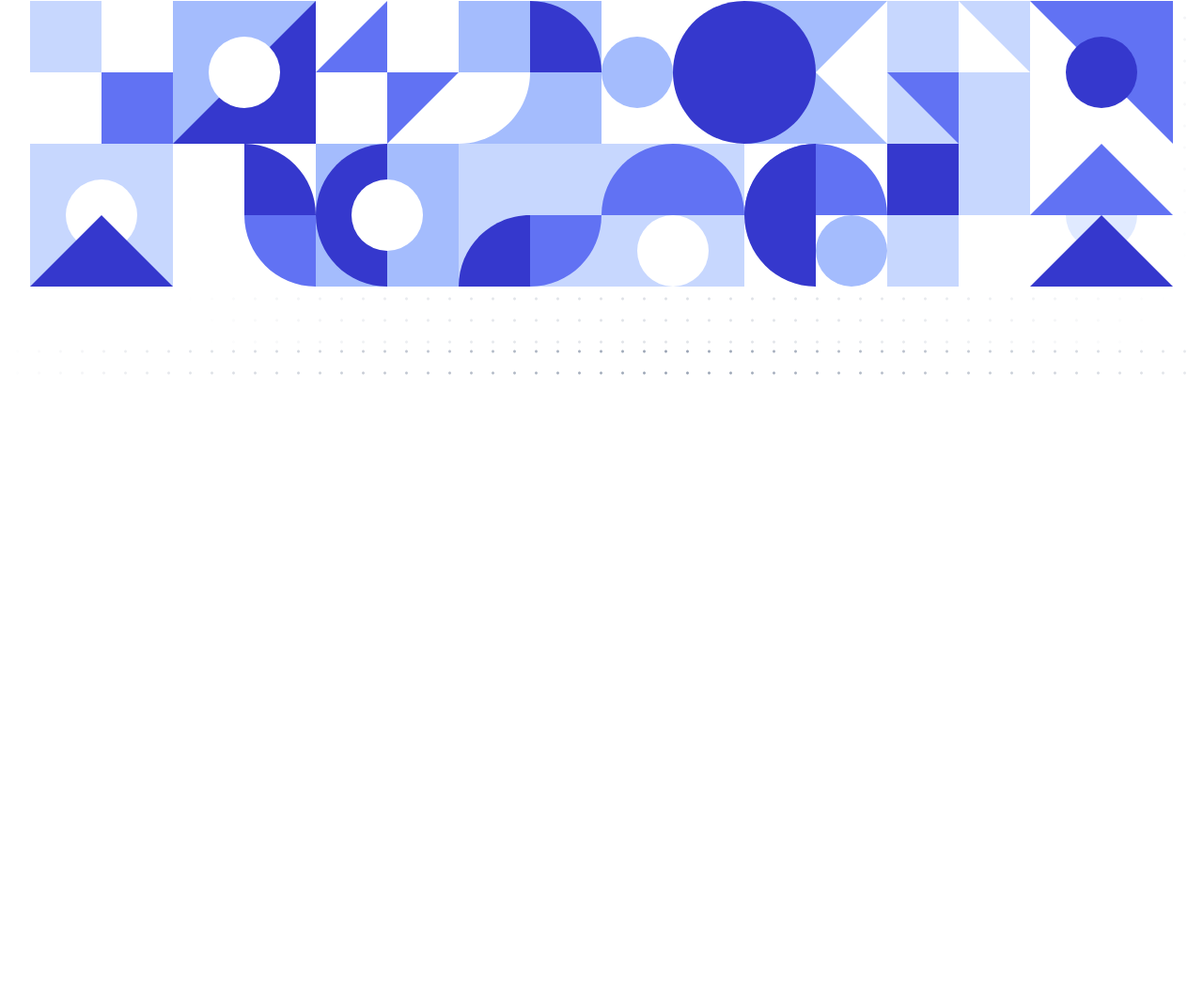
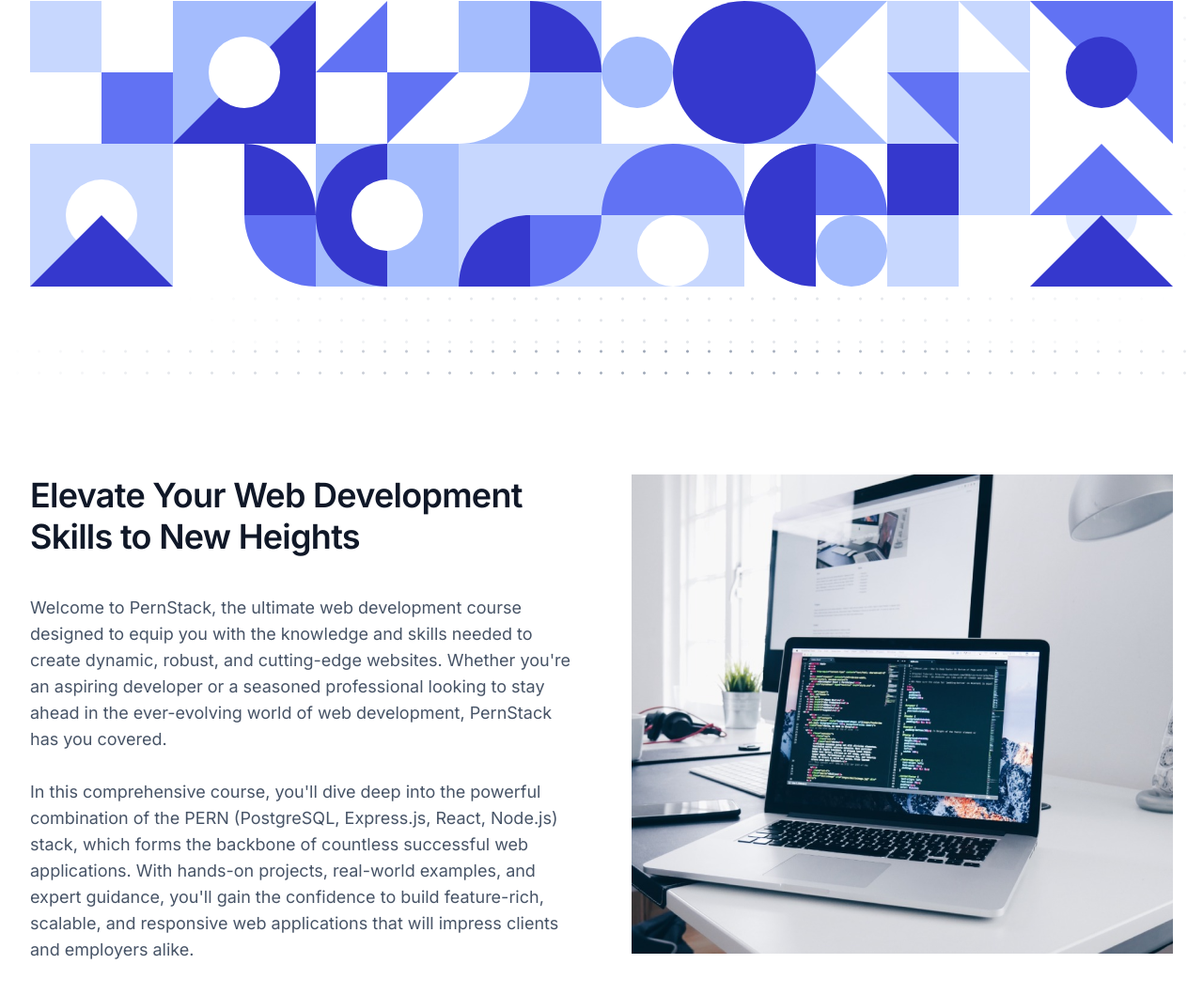
Before and after one commit to Jabed-Iqbal-Joy/PERNStack-Landing-Page-Responsive, a plain HTML site: page index.html in a window 1280 px wide. Shown: the part 627-1686 px from the top of the page at 94% size. Before the commit the page ends 1036 px from the top, so only its background shows below. Drawn offline with Linux system fonts and the light colour scheme.

Commit message:
Content Section Finish

```diff
--- a/css/styles.css
+++ b/css/styles.css
@@ -38,19 +38,31 @@
 }
 
 section {
+  display: flex;
+  flex-direction: column;
   padding: var(--section-padding);
+  gap: 64px;
 }
 
 .container {
   max-width: var(--container-width);
   padding: var(--container-paading);
   margin: 0px auto;
+  width: 100%;
+}
+
+.heading-xl {
+  color: var(--color-heading);
+  font-size: var(--font-size-xl);
+  font-weight: 600;
+  line-height: 44px; /* 122.222% */
+  letter-spacing: -0.72px;
 }
 
 /* Hero-Header-Section */
 
 .Hero-Header-Section {
-  background: url(/assets/image/Background-pattern.svg);
+  background: url(/assets/image/Background_pattern.svg);
 }
 
 /* Header Section */
@@ -131,11 +143,6 @@
 }
 
 /* Hero Area */
-
-.hero_content1 {
-  margin-bottom: 64px;
-}
-
 .hero_content1_heading {
   text-align: center;
 }
@@ -188,3 +195,23 @@
 .hero_content2_mobile {
   display: none;
 }
+
+/* Contetn */
+
+.content {
+  display: grid;
+  grid-template-columns: repeat(2, 1fr);
+  gap: 64px;
+}
+
+.content_content1_heading {
+  margin-bottom: 40px;
+}
+
+.content_content1_text {
+  font-size: var(--font-size-md);
+}
+.content2_image {
+  max-width: 576px;
+  width: 100%;
+}
--- a/css/width_400_styles.css
+++ b/css/width_400_styles.css
@@ -23,13 +23,77 @@
 /* Root */
 
 :root {
+  /* typography */
+  --font-size-xl: 30px;
+
+  /* Layout */
   --container-paading: 0px 16px;
   --section-padding: 64px 0px;
 }
 
+.heading-xl {
+  line-height: 38px; /* 122.222% */
+  letter-spacing: normal;
+}
+
+/* Navbar */
+.navbar {
+  display: none;
+}
+
+header .container {
+  padding: 0px 12px 0px 16px;
+}
+
+.nav_mobile-icon {
+  display: flex;
+  justify-content: center;
+  align-items: center;
+  width: 32px;
+  height: 32px;
+  align-self: flex-end;
+  margin-right: 0px;
+  padding: 8px;
+  border-radius: 8px;
+  position: relative;
+}
+
+.nav_mobile-icon-bar {
+  display: block;
+  width: 24px;
+  height: 24px;
+  height: 4px;
+  background-color: #344054;
+  position: absolute;
+  margin-bottom: 5px;
+}
+
+.nav_mobile-icon-bar::before {
+  content: "";
+  display: block;
+  top: -6px;
+  left: 0;
+  width: 24px;
+  height: 4px;
+  background-color: #344054;
+  position: absolute;
+}
+
+.nav_mobile-icon-bar::after {
+  content: "";
+  display: block;
+  top: 8px;
+  left: 0;
+  width: 24px;
+  height: 4px;
+  background-color: #344054;
+  position: absolute;
+}
+
 /*  */
 .Hero-Header-Section {
-  background: url(/assets/image/Background-pattern.svg) center no-repeat;
+  background: url(/assets/image/Background_pattern.svg) no-repeat;
+  object-fit: scale-down;
 }
 
 /* Hero Area */
@@ -79,3 +143,31 @@
   display: block;
   width: 100%;
 }
+
+/* Content */
+
+.content {
+  display: block;
+}
+.content2 {
+  display: none;
+}
+
+.content_content1_heading {
+  margin-bottom: 32px;
+}
+
+.content_content1_text {
+  font-size: var(--font-size-base);
+  line-height: 24px;
+}
+.content2_image {
+  max-width: 576px;
+  width: 100%;
+}
+
+@media screen and (max-width: 500px) {
+  .Hero-Header-Section {
+    background: url(/assets/image/Background_pattern_mbl.svg);
+  }
+}
--- a/index.html
+++ b/index.html
@@ -76,6 +76,44 @@
       </section>
       <!--  -->
     </div>
+
+    <!-- Content Section -->
+    <section>
+      <div class="container">
+        <div class="content">
+          <div class="content1">
+            <div class="content_content1">
+              <h3 class="content_content1_heading heading-xl">
+                Elevate Your Web Development Skills to New Heights
+              </h3>
+              <p class="content_content1_text">
+                Welcome to PernStack, the ultimate web development course
+                designed to equip you with the knowledge and skills needed to
+                create dynamic, robust, and cutting-edge websites. Whether
+                you're an aspiring developer or a seasoned professional looking
+                to stay ahead in the ever-evolving world of web development,
+                PernStack has you covered.<br /><br />
+                In this comprehensive course, you'll dive deep into the powerful
+                combination of the PERN (PostgreSQL, Express.js, React, Node.js)
+                stack, which forms the backbone of countless successful web
+                applications. With hands-on projects, real-world examples, and
+                expert guidance, you'll gain the confidence to build
+                feature-rich, scalable, and responsive web applications that
+                will impress clients and employers alike.
+              </p>
+            </div>
+          </div>
+          <div class="content2">
+            <img
+              src="assets/image/content_image.png"
+              class="content2_image"
+              alt="Content Image"
+            />
+          </div>
+        </div>
+      </div>
+    </section>
+
     <!--  -->
   </body>
 </html>
```
Also changed, not shown: css/width_900_styles.css (deleted, +0 -52 lines), assets/image/Background_pattern.svg (renamed from assets/image/Background-pattern.svg), assets/image/Background_pattern_mbl.svg (added), assets/image/content_image.png (added).
